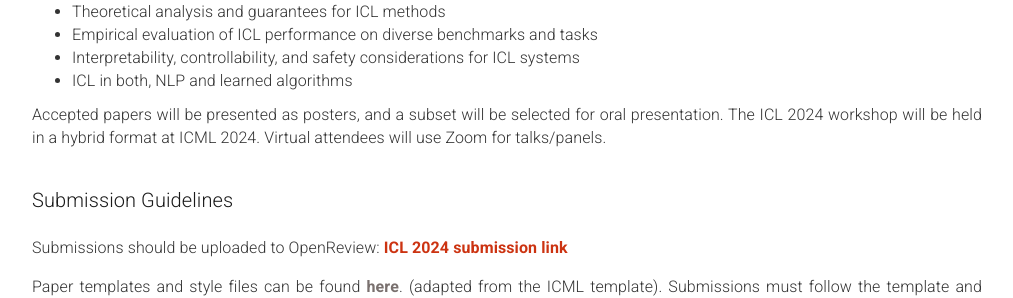
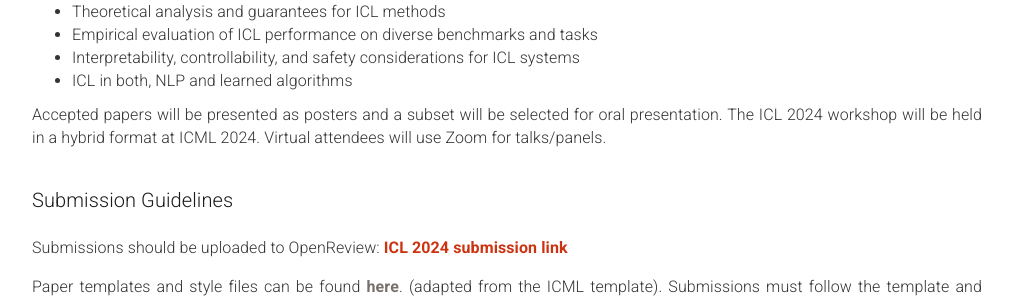
Before and after one commit to iclworkshop/iclworkshop.github.io, a Jekyll site: the page built from _pages/home.md, in a window 1280 px wide and 900 px high, scrolled down 1293 px. Shown: the part 155-453 px from the top of the window, without its empty margins (133-1146 px from the left). Built offline with Jekyll 4.4.1, drawn with Linux system fonts in a browser that asks for light colours.

```diff
--- a/_pages/home.md
+++ b/_pages/home.md
@@ -234,7 +234,7 @@ In-context learning (ICL) is an emerging capability of large-scale models, inclu
           <li>Interpretability, controllability, and safety considerations for ICL systems</li>
           <li>ICL in both, NLP and learned algorithms</li>
         </ul>
-        <p>Accepted papers will be presented as posters, and a subset will be selected for oral presentation. The ICL 2024 workshop will be held in a hybrid format at ICML 2024. Virtual attendees will use Zoom for talks/panels.</p>
+        <p>Accepted papers will be presented as posters and a subset will be selected for oral presentation. The ICL 2024 workshop will be held in a hybrid format at ICML 2024. Virtual attendees will use Zoom for talks/panels.</p>
         <br />
         <h3>Submission Guidelines</h3>
         <br />
```
